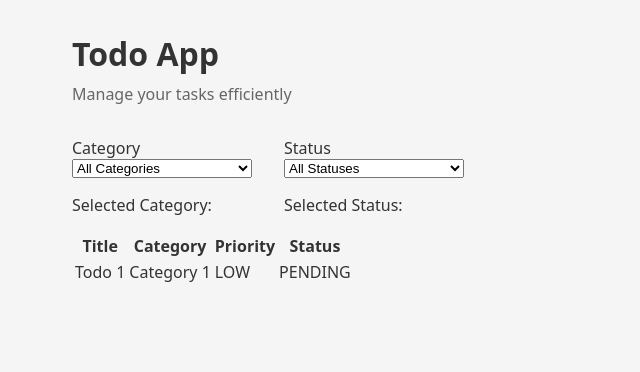
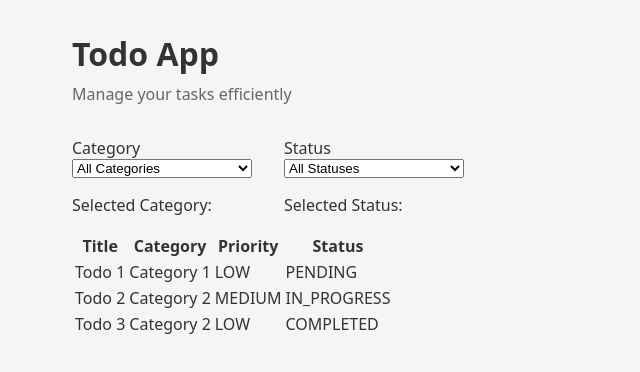
Before and after one commit to aarontristancho/todo-app, a React app in the folder frontend/: page / in a window 1280 px wide. Shown: the top 372 px of the page, without its empty margins (0-640 px from the left). Built offline with nearby package versions, Linux system fonts and the light colour scheme; the HTML template or start-up script is replaced by a standard one.

Commit message:
TodoTable finished with mock todos and map.

```diff
--- a/frontend/src/components/TodoRow.jsx
+++ b/frontend/src/components/TodoRow.jsx
@@ -1,10 +1,11 @@
-function TodoRow() {
+function TodoRow({ todo }) {
+
   return (
     <tr className="tableRow">
-      <td>Todo 1</td>
-      <td>Category 1</td>
-      <td>LOW</td>
-      <td>PENDING</td>
+      <td>{todo.title}</td>
+      <td>{todo.category}</td>
+      <td>{todo.priority}</td>
+      <td>{todo.status}</td>
     </tr>
   );
 }
--- a/frontend/src/components/TodoTable.jsx
+++ b/frontend/src/components/TodoTable.jsx
@@ -1,6 +1,30 @@
 import TodoRow from "./TodoRow";
 
 function TodoTable() {
+    const todos = [
+        {
+            id: 1,
+            title: "Todo 1",
+            category: "Category 1",
+            priority: "LOW",
+            status: "PENDING"
+        },
+        {
+            id: 2,
+            title: "Todo 2",
+            category: "Category 2",
+            priority: "MEDIUM",
+            status: "IN_PROGRESS"
+        },
+        {
+            id: 3,
+            title: "Todo 3",
+            category: "Category 2",
+            priority: "LOW",
+            status: "COMPLETED"
+        }
+    ];
+
     return (
         <table>
             <thead>
@@ -12,7 +36,8 @@ function TodoTable() {
                 </tr>
             </thead>
             <tbody>
-                <TodoRow></TodoRow>
+                {todos.map(todo =>
+                <TodoRow key={todo.id} todo={todo} />)}
             </tbody>
         </table>
     )
```
